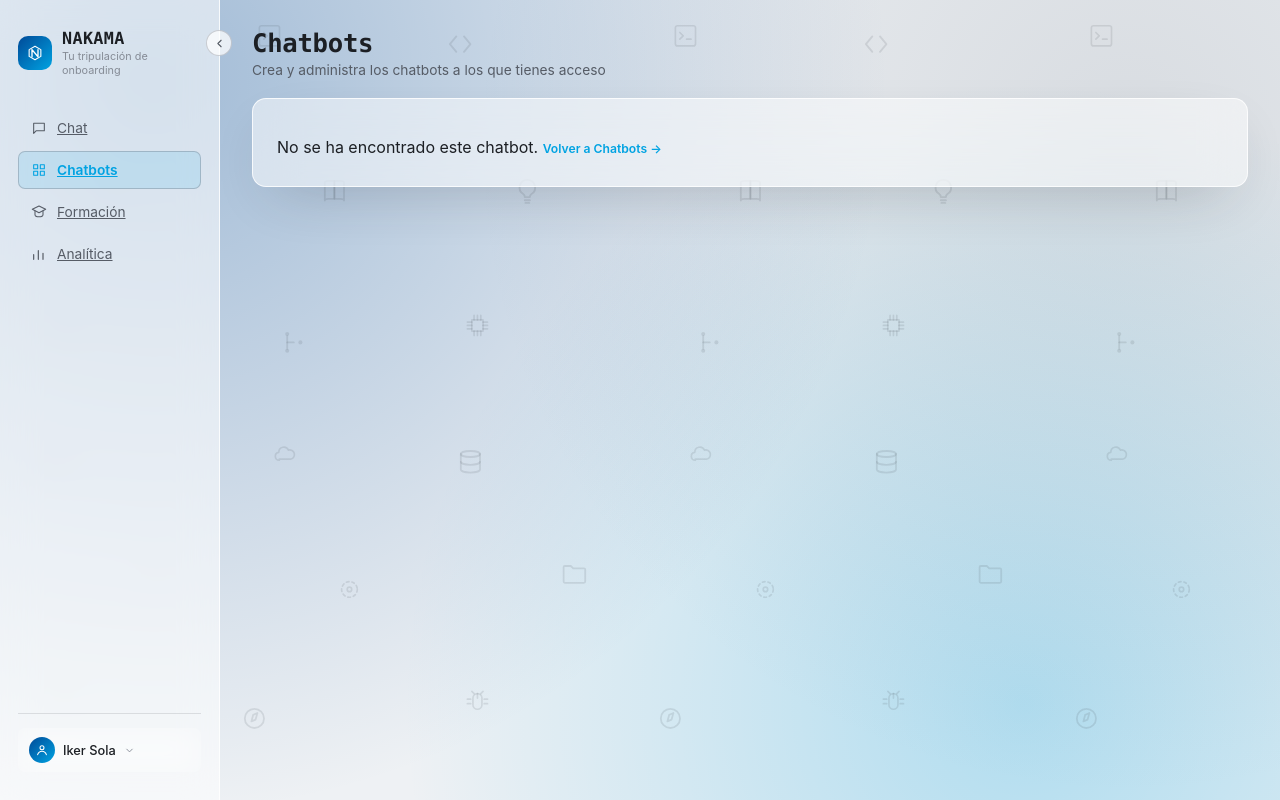
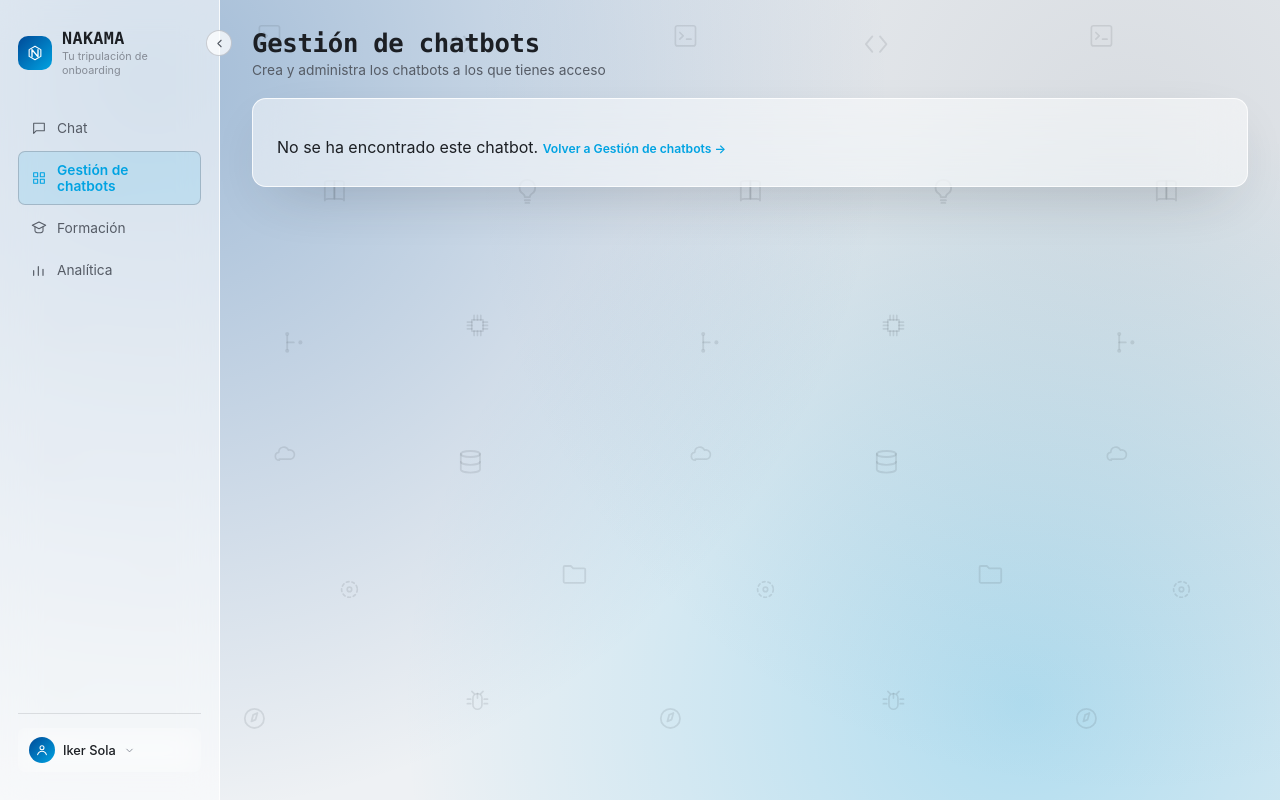
Before and after one commit to VictorMoreno/Nakama, a React (Vite) app in the folder apps/frontend/nakama.web/: page /chatbots/1 in a window 1280 px wide. Built offline with nearby package versions, Linux system fonts and the light colour scheme.

Commit message:
Chatbot manage rename

```diff
--- a/apps/frontend/nakama.web/src/components/layout/Rail.tsx
+++ b/apps/frontend/nakama.web/src/components/layout/Rail.tsx
@@ -52,9 +52,9 @@ export function Rail() {
           <span>Chat</span>
         </NavLink>
         {isAdmin && (
-          <NavLink to="/chatbots" className="nav-item" data-tooltip="Chatbots">
+          <NavLink to="/chatbots" className="nav-item" data-tooltip="Gestión de chatbots">
             <GridIcon />
-            <span>Chatbots</span>
+            <span>Gestión de chatbots</span>
           </NavLink>
         )}
         <NavLink to="/formacion" className="nav-item" data-tooltip="Formación">
--- a/apps/frontend/nakama.web/src/components/layout/Topbar.tsx
+++ b/apps/frontend/nakama.web/src/components/layout/Topbar.tsx
@@ -11,7 +11,7 @@ function headingFor(pathname: string): { title: string; subtitle: string; showSw
   if (pathname.startsWith("/analytics")) {
     return { title: "Analítica", subtitle: "Uso de la plataforma — solo administradores", showSwitcher: false };
   }
-  return { title: "Chatbots", subtitle: "Crea y administra los chatbots a los que tienes acceso", showSwitcher: false };
+  return { title: "Gestión de chatbots", subtitle: "Crea y administra los chatbots a los que tienes acceso", showSwitcher: false };
 }
 
 export function Topbar() {
--- a/apps/frontend/nakama.web/src/features/chat/ChatView.tsx
+++ b/apps/frontend/nakama.web/src/features/chat/ChatView.tsx
@@ -92,7 +92,7 @@ export function ChatView() {
             No tienes ningún chatbot seleccionado.{" "}
             {isAdmin ? (
               <button className="config-link" type="button" onClick={() => navigate("/chatbots")}>
-                Ir a Chatbots →
+                Ir a Gestión de chatbots →
               </button>
             ) : (
               "Elige uno con el selector de la parte superior."
--- a/apps/frontend/nakama.web/src/features/chatbots/ChatbotDetailView.tsx
+++ b/apps/frontend/nakama.web/src/features/chatbots/ChatbotDetailView.tsx
@@ -40,7 +40,7 @@ export function ChatbotDetailView() {
           <p>
             No se ha encontrado este chatbot.{" "}
             <button className="config-link" type="button" onClick={() => navigate("/chatbots")}>
-              Volver a Chatbots →
+              Volver a Gestión de chatbots →
             </button>
           </p>
         </div>
@@ -52,7 +52,7 @@ export function ChatbotDetailView() {
     <section className="view active">
       <div className="bot-detail">
         <button className="btn-ghost back-btn" type="button" onClick={() => navigate("/chatbots")}>
-          ← Chatbots
+          ← Gestión de chatbots
         </button>
 
         <div className="bot-detail-head">
--- a/apps/frontend/nakama.web/src/features/chatbots/CreateChatbotView.tsx
+++ b/apps/frontend/nakama.web/src/features/chatbots/CreateChatbotView.tsx
@@ -57,7 +57,7 @@ export function CreateChatbotView() {
     <section className="view active">
       <div className="bot-detail">
         <button className="btn-ghost back-btn" type="button" onClick={() => navigate("/chatbots")}>
-          ← Chatbots
+          ← Gestión de chatbots
         </button>
 
         <div className="bot-detail-head">
--- a/apps/frontend/nakama.web/src/styles/design-system.css
+++ b/apps/frontend/nakama.web/src/styles/design-system.css
@@ -131,6 +131,11 @@
     cursor: pointer;
   }
 
+  a {
+    color: inherit;
+    text-decoration: none;
+  }
+
   ::selection {
     background: var(--accent-soft);
   }
```
